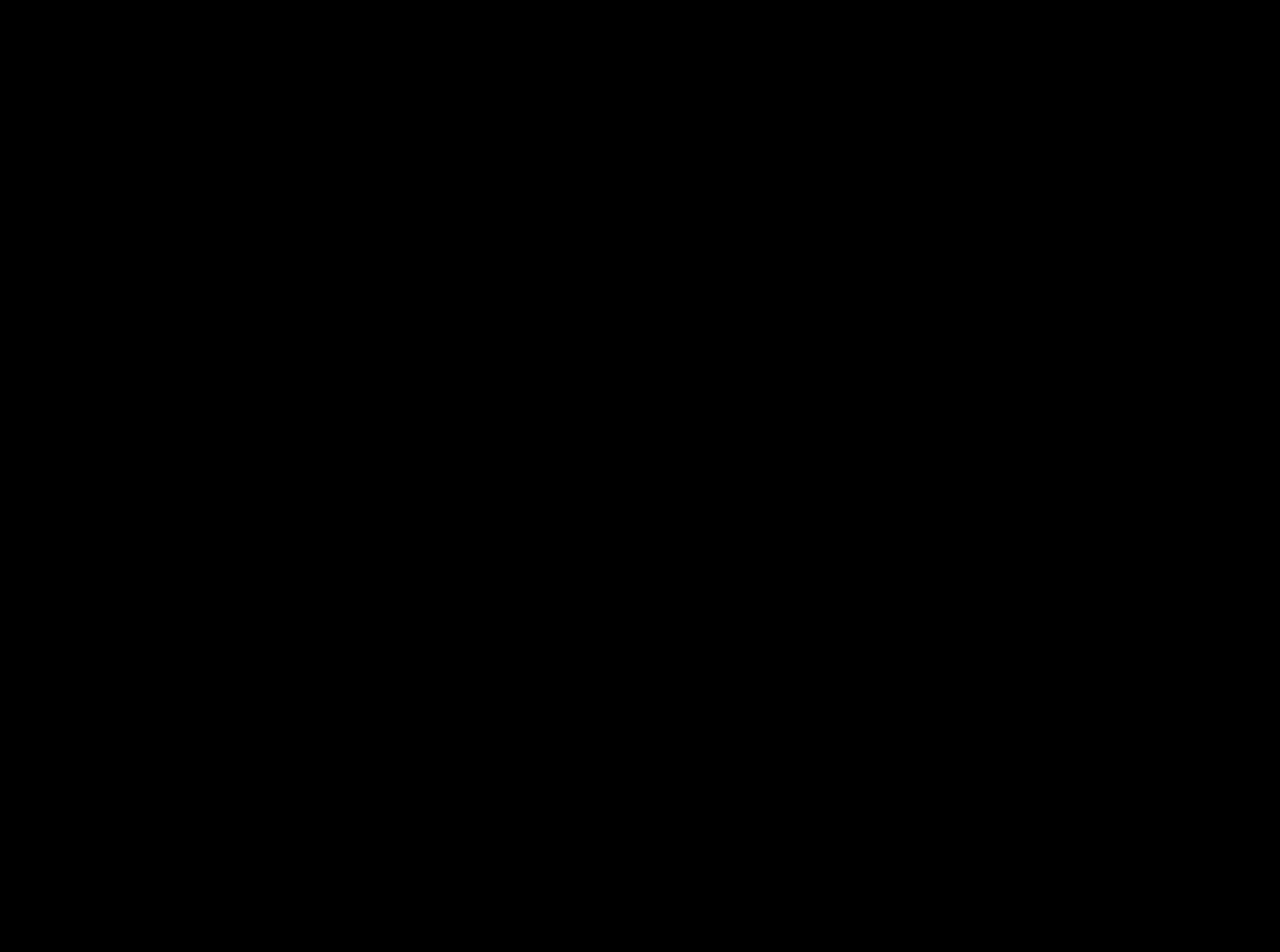
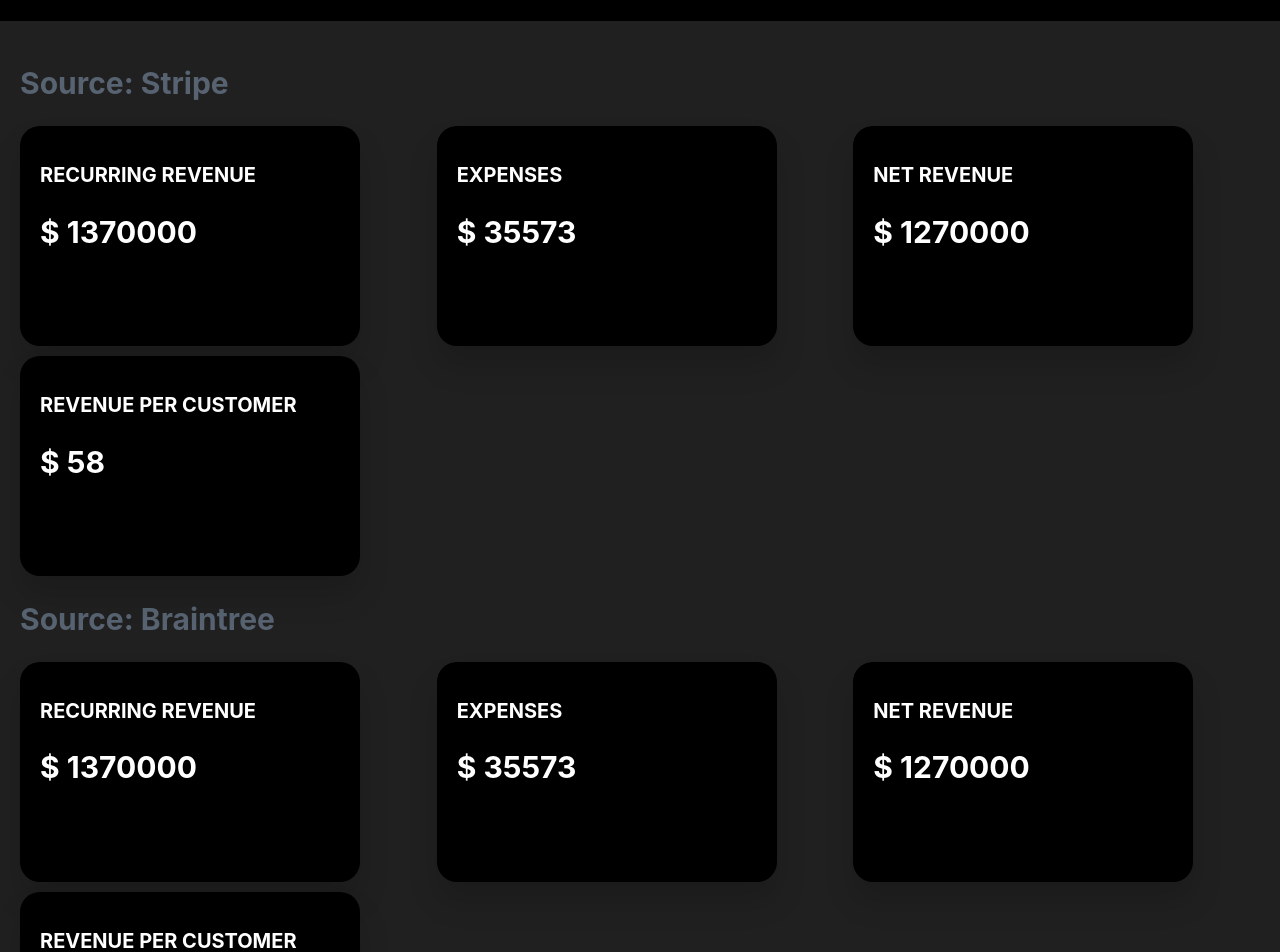
Before and after one commit to NhatDinh/salesmetrics, a React (Create React App) app: page / in a window 1280 px wide. Shown: the part 80-1032 px from the top of the page. Built offline with nearby package versions, Linux system fonts and the light colour scheme.

Commit message:
added cards compnents for rev data

```diff
--- /dev/null
+++ b/src/components/Card.js
@@ -0,0 +1,36 @@
+import React from "react";
+
+class Card extends React.Component {
+  constructor() {
+    super();
+  }
+
+  render() {
+    return (
+      <div className="card">
+        <h4>{this.props.cardName}</h4>
+        <h2>$ {this.props.money}</h2>
+        <style jsx>{`
+          .card {
+            width: 300px;
+            height: 200px;
+            position: relative;
+            overflow: hidden;
+            border-radius: 20px;
+            box-shadow: 0px 20px 30px rgba(0, 0, 0, 0.15);
+            transition: 0.8s cubic-bezier(0.2, 0.8, 0.2, 1);
+            cursor: pointer;
+            background-color: black;
+            padding: 10px 20px;
+            color: white;
+          }
+
+          .card h4 {
+            text-transform: uppercase;
+          }
+        `}</style>
+      </div>
+    );
+  }
+}
+export default Card;
--- a/src/components/Dashboard.js
+++ b/src/components/Dashboard.js
@@ -1,4 +1,7 @@
 import React from "react";
+
+//import components
+import Card from "./Card";
 
 class Dashboard extends React.Component {
   constructor() {
@@ -7,43 +10,38 @@
 
   render() {
     return (
-      <div className="m-container dashboard-container">
+      <div className="dashboard-container">
+        <div className="stripe-container">
+          <h2>Source: Stripe</h2>
+          <div className="cards-container">
+            <Card cardName="recurring revenue" money="1370000" />
+            <Card cardName="expenses" money="35573" />
+            <Card cardName="net revenue" money="1270000" />
+            <Card cardName="revenue per customer" money="58" />
+          </div>
+        </div>
+        <div className="stripe-container">
+          <h2>Source: Braintree</h2>
+          <div className="cards-container">
+            <Card cardName="recurring revenue" money="1370000" />
+            <Card cardName="expenses" money="35573" />
+            <Card cardName="net revenue" money="1270000" />
+            <Card cardName="revenue per customer" money="58" />
+          </div>
+        </div>
+
         <style jsx>{`
-          .upload-btn {
-            cursor: pointer;
-            color: white;
-            text-align: center;
-            text-decoration: none;
-            display: inline-block;
-            font-size: 20px;
-            border-radius: 12px;
-            border: 1px solid black;
-            background-color: transparent;
-            transition: 1s cubic-bezier(0.2, 0.8, 0.2, 1);
-            padding: 10px;
-            font-weight: 700;
+          .dashboard-container {
+            min-width: 1200px;
+
+            background-color: #202020;
+            padding: 20px 20px;
           }
 
-          .upload-btn:hover {
-            box-shadow: 0 10px 20px rgba(0, 0, 0, 0.25);
-            transform: translateY(-10px);
-            color: black;
-            background-color: white;
-          }
-          .logo-wrapper h1 {
-            font-family: Seravek;
-            color: white;
-          }
-
-          .nav-container {
+          .cards-container {
             display: grid;
-            grid-template-columns: repeat(2, 1fr);
-          }
-
-          .upload-btn-wrapper {
-            display: flex;
-            justify-content: center;
-            align-items: center;
+            grid-template-columns: repeat(3, 1fr);
+            grid-gap: 10px;
           }
         `}</style>
       </div>
```
